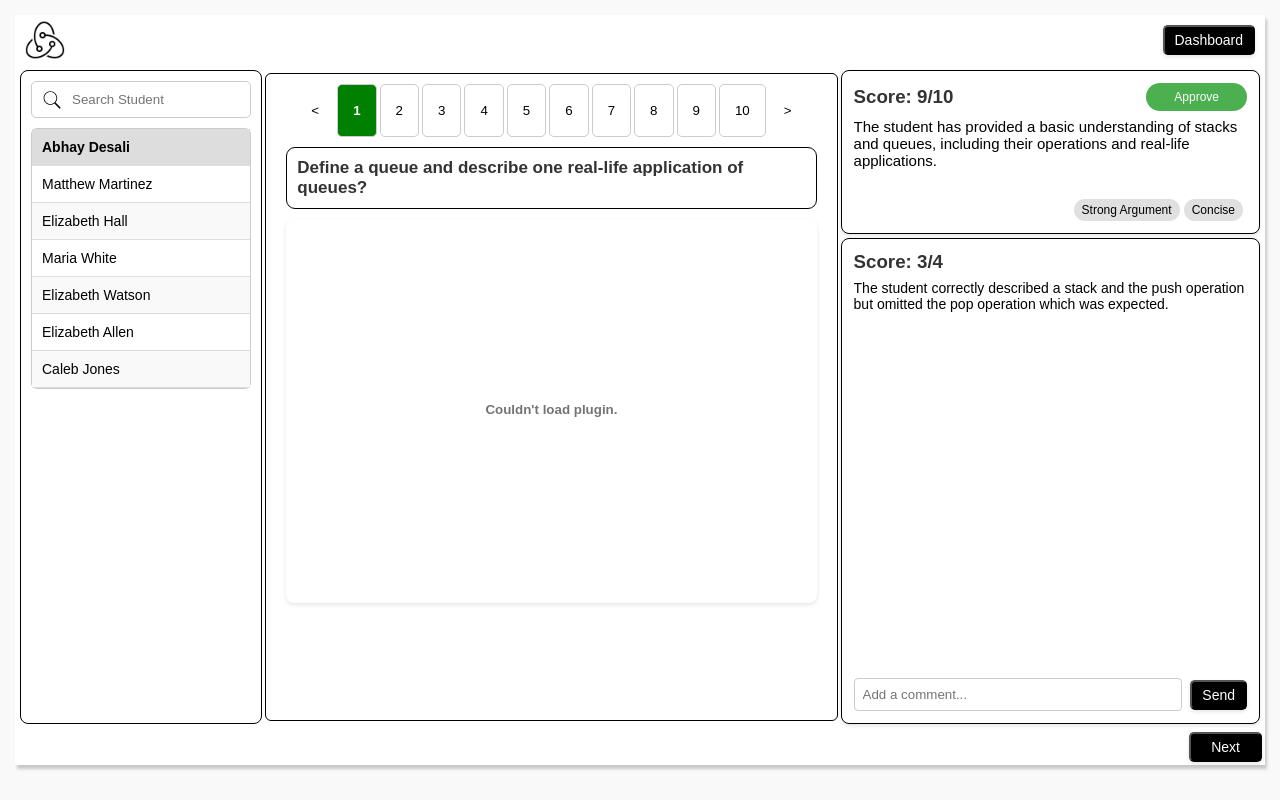
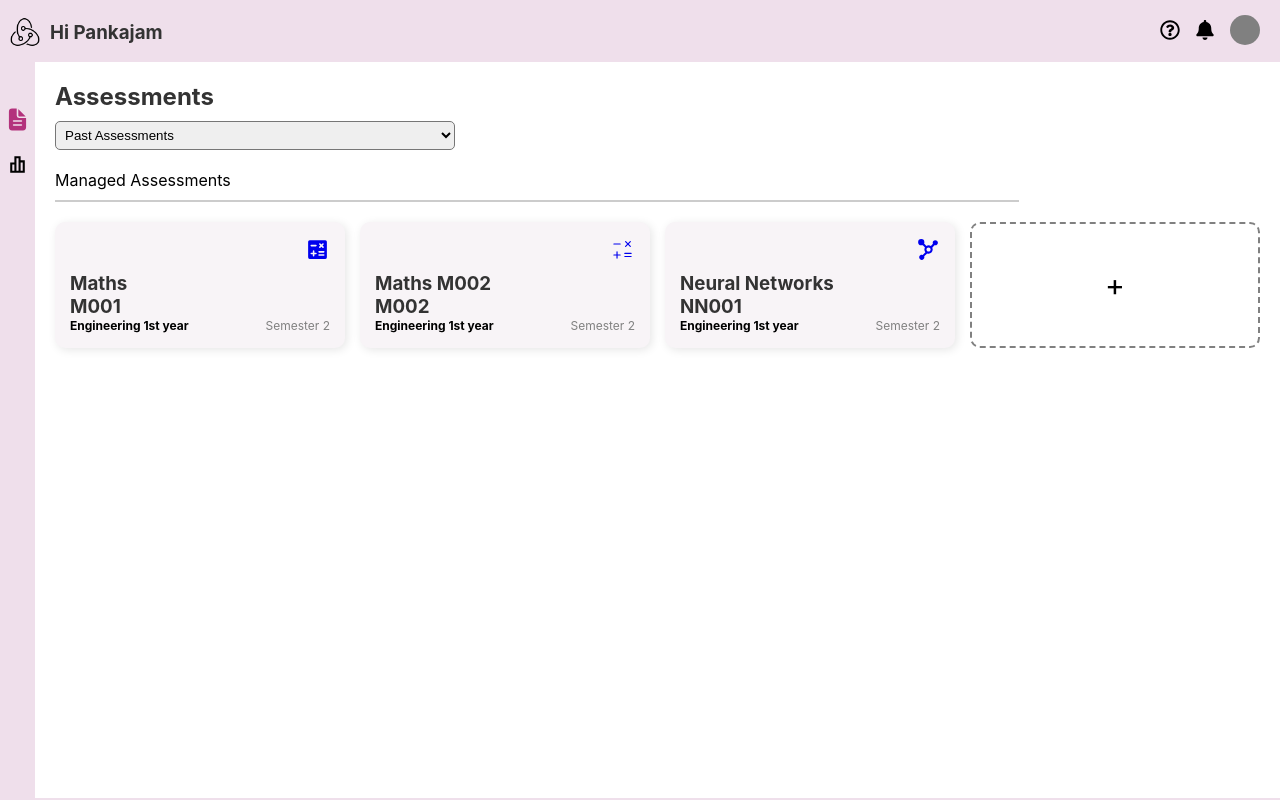
Before and after one commit to varshitha1422000/GradeMate, a React (Create React App) app: page / in a window 1280 px wide. Built offline with nearby package versions, Linux system fonts and the light colour scheme.

Commit message:
updated new design

```diff
--- a/package.json
+++ b/package.json
@@ -10,7 +10,9 @@
     "pdfjs-dist": "^4.10.38",
     "react": "^19.0.0",
     "react-dom": "^19.0.0",
+    "react-icons": "^5.4.0",
     "react-pdf": "^9.2.1",
+    "react-router-dom": "^7.1.5",
     "react-scripts": "5.0.1",
     "tailwindcss": "^1.8.3"
   },
--- a/src/App.css
+++ b/src/App.css
@@ -1,6 +1,9 @@
 .App{
-    background-color: #f9f9f9;
+    background: rgb(239 223 235);
     height: 100%;
     width: 100%;
     word-wrap: break-word;
+    .spacer{
+        display: flex;;
+    }
 }
--- a/src/App.jsx
+++ b/src/App.jsx
@@ -1,9 +1,17 @@
-import GradeDash from './components/GradeDashboard/GradeDash';
+import Shell from './components/Shell';
+import MastHead from './components/MastHead/MastHead';
+import SideBar from './components/SideBar/SideBar';
+
 import './App.css';
+
 function App() {
   return (
     <div className="App">
-      <GradeDash />
+      <MastHead/>
+      <div className="spacer">
+      <SideBar/>
+      <Shell/>
+      </div>
     </div>
   );
 }
--- a/src/components/GradeDashboard/GradeDash.css
+++ b/src/components/GradeDashboard/GradeDash.css
@@ -1,22 +1,22 @@
 .dashboard-content {
-    font-family: Arial, sans-serif;
-    background-color: #ffffff;
-    margin: 15px;
-    margin-bottom: 0;
-    box-shadow:  2px 4px 3px rgba(0, 0, 0, 0.2);
+  font-family: Arial, sans-serif;
+  width: -webkit-fill-available;
 }
 /* Dashboard Container */
 .dashboard-container {
-    display: flex;
     padding: 5px;
     height: 83vh;
+    display: grid;
+    grid-template-columns: repeat(3, 1fr);
+    grid-gap: 5px;
+    background: #fff;
   }
 
   /* Dashboard Header */
   .dashboard-header {
     display: flex;
     align-items: center;
-    justify-content: space-between;
+    gap: 715px;
     padding: 5px 10px;
   }
 
@@ -44,36 +44,14 @@
 
 
   /* Sidebar */
-  .sidebar {
-    width: 250px;
-    padding: 10px;
-    border-right: 1px solid #ddd;
-    border: 1.5px solid #000000;
-    border-radius: 8px;
-    ul{
-        list-style: none;
-    }
-  }
 
   .search-input {
-    width: 100%;
-    padding: 8px;
-    margin-bottom: 10px;
+    padding: 5px;
     border: 1px solid #ccc;
     border-radius: 5px;
-  }
-
-  .student-list{
-    border: .5px solid #ccc;
-    opacity: 1;
-    border-radius: 6px;
-    font-size: 14px;
-  }
-
-  .student-item {
-    padding: 10px;
+    width: 200px;
+    background: #f8f4f7;
     cursor: pointer;
-    border-bottom: 1px solid #ddd;
   }
 
   .student-item:nth-child(2n+1) {
@@ -86,21 +64,21 @@
   }
 
   /* Main Content */
-  .main-content {
+  .mainContent {
     flex: 1 1;
     padding: 0 20px;
-    border: 1px solid black;
     border-radius: 6px;
     margin: 3px;
+    background: #f8f4f7;
   }
 
   .question-title {
     font-size: 17px;
     font-weight: bold;
     margin-bottom: 10px;
-    border: 1px solid black;
     border-radius: 9px;
     padding: 10px;
+    background: #fff;
   }
 
   .answer-card {
@@ -120,16 +98,16 @@
 
   .questions button {
     padding: 18px 15px;
-    border: 1px solid #ccc;
     cursor: pointer;
     background: white;
     color: black;
     border-radius: 5px;
+    border: none;
   }
 
 
   .questions button.active {
-    background: green;
+    background: #652E73FF;
     color: white;
     font-weight: bold;
   }
@@ -148,7 +126,6 @@
     display: flex;
     flex-direction: column;
     gap: 4px;
-    width: 35%;
   }
 
   .score-panel-header{
@@ -156,11 +133,9 @@
     justify-content: space-between;
   }
   .score-panel, .sub-question-panel {
-    background-color: white;
     padding: 12px;
     border-radius: 8px;
-    box-shadow: 0px 2px 4px rgba(0, 0, 0, 0.1);
-    border: 1px solid black;
+    background: #f8f4f7;
   }
   .feedback{
     font-size: 15px;
@@ -189,7 +164,6 @@
   .tags {
     margin-top: 8px;
     display: flex;
-    justify-content: flex-end;
   }
 
   .tag {
@@ -200,8 +174,8 @@
     margin-right: 4px;
   }
 
-  .approve-button, .send-button, .next-button {
-    background-color: #4CAF50;
+  .approve-button, .send-button {
+    background: #652E73FF;
     color: white;
     border: none;
     padding: 7px 28px;
@@ -211,18 +185,82 @@
   }
 
   .approve-button:hover, .send-button:hover, .next-button:hover {
-    background-color: #45a049;
+    background-color: rgb(77, 32, 88);
+  }
+
+  .score-header {
+    display: flex;
+    justify-content: space-between;
+    align-items: center;
+    padding-bottom: 10px;
+    margin-bottom: 10px;
+    font-weight: bold;
+  }
+
+  .score-description {
+    color: #666;
+    font-size: 14px;
+    margin-bottom: 15px;
+  }
+
+  .score-item {
+    border-bottom: 1px solid #ddd;
+    padding: 10px;
+    margin-bottom: 10px;
+  }
+
+  .score-item h3 {
+    font-size: 14px;
+    font-weight: bold;
+    margin-bottom: 5px;
+  }
+
+  .score-item ul {
+    list-style-type: disc;
+    padding-left: 20px;
+    color: #666;
+    font-size: 14px;
+  }
+
+  .progress-container{
+    margin:20px;
+  }
+
+  .progress-bar {
+    width: 90%;
+    height: 8px;
+    background: #eee;
+    border-radius: 4px;
+    overflow: hidden;
+    margin-top: 8px;
+    margin-left: 17px;
+  }
+
+  .progress {
+    width: 88%;
+    height: 100%;
+    background: #6a0dad;
+  }
+
+  .score-item-content{
+    display: grid;
+    grid-template-columns: repeat(2, 1fr);
   }
 
   /* Chat Section */
 
-  .chat-container {
+  .chat-panel {
     display: flex;
     flex-direction: column;
+    justify-content: center;
+    background: #f8f4f7;
   }
 
-  .chat-box {
-    height: 200px;
+  .chat-header{
+    justify-items: center;
+  }
+
+  .chat-history {
     overflow-y: auto;
     display: flex;
     flex-direction: column;
@@ -254,13 +292,14 @@
     align-items: center;
     gap: 8px;
     margin-top: 12px;
+    justify-content: center;
   }
 
   .comment-section input {
-    flex: 1;
     padding: 8px;
     border: 1px solid #ccc;
     border-radius: 4px;
+    width: 400px;
   }
 
   /* Footer */
--- a/src/components/GradeDashboard/GradeDash.jsx
+++ b/src/components/GradeDashboard/GradeDash.jsx
@@ -1,7 +1,6 @@
 import React, { useState } from "react";
 import './GradeDash.css';
 
-import  icon  from '../../img/icons8-logo-50.png';
 import search from '../../img/icons8-search.svg';
 
 const students = [
@@ -26,7 +25,6 @@ const Dashboard = () => {
   const [questionData, setQuestionData] = useState({
     score: 9,
     totalScore: 10,
-    feedback: "The student has provided a basic understanding of stacks and queues, including their operations and real-life applications.",
     subQuestions: [
       {
         score: 3,
@@ -62,41 +60,24 @@ const Dashboard = () => {
   return (
     <div className="dashboard-content">
         <div className="dashboard-header">
-            <img src={icon} alt="submit-icon" />
-            <button className="primary-button dashboard-button">Dashboard</button>
+            <h2>Maths M001</h2>
+            <aside className="selectStudent">
+                <select
+                    value={selectedStudent}
+                    onChange={(e) => handleSelect(e.target.value)}
+                    className="search-input"
+                 >
+                {filteredStudents.map((student) => (
+                <option className= "student-item" key={student} value={student}>
+                {student}
+                </option>
+                ))}
+                </select>
+            </aside>
         </div>
         <div className="dashboard-container">
-            {/* Sidebar */}
-            <aside className="sidebar">
-                <input
-                type="text"
-                placeholder="Search Student"
-                className="search-input"
-                value={searchTerm}
-                onChange={handleSearch}
-                style={{
-                    backgroundImage: `url(${search})`,
-                    backgroundPosition: '10px',
-                    backgroundRepeat: 'no-repeat',
-                    backgroundSize: '20px',
-                    padding: '10px 20px 10px 40px',
-                  }}
-                />
-                <ul className="student-list">
-                    {filteredStudents.map((student) => (
-                    <li
-                    key={student}
-                    className={`student-item ${selectedStudent === student ? "selected" : ""}`}
-                    onClick={()=>handleSelect(student)}
-                    >
-                    {student}
-                    </li>
-                    ))}
-                </ul>
-            </aside>
-
             {/* Main Content */}
-            <main className="main-content">
+            <main className="mainContent">
                 <div className="questions">
                 <button className="prev" style={{border: "none"}}>{'<'}</button>
                 {[...Array(10).keys()].map((num) => (
@@ -119,7 +100,7 @@ const Dashboard = () => {
                             src={process.env.PUBLIC_URL + "/pdf/cat.pdf#toolbar=0&navpanes=0&page=1&&navpanes=0&zoom=59"}
                             type="application/pdf"
                             width="100%"
-                            height="380"
+                            height="476vh"
                         />
                     </div>
                 </div>
@@ -134,7 +115,6 @@ const Dashboard = () => {
                         <h3>Score: {questionData.score}/{questionData.totalScore}</h3>
                         <button className="approve-button">Approve</button>
                     </div>
-                    <div className="feedback main">{questionData.feedback}</div>
                     <div className="tags">
                         <span className="tag">Strong Argument</span>
                         <span className="tag">Concise</span>
@@ -144,33 +124,68 @@ const Dashboard = () => {
                 {/* Sub Questions Panel */}
                 {questionData.subQuestions.map((sub, index) => (
                 <div className="sub-question-panel" key={index}>
-                    <div>
-                        <h3>Score: {sub.score}/{sub.totalScore}</h3>
-                        <div className="feedback sub">{sub.feedback}</div>
-                    </div>
-                    <div className="chat-container">
-                        <div className="chat-box">
-                            {chatHistory.map((chat, index) => (
-                                <div key={index} className= {`chat-message ${chat.isSystem}`}>{chat.text}</div>
-                            ))}
+                    <div className="score-card">
+                        <div className="score-header">
+                            <h2>Score for Q1.</h2>
+                            <span><h3>Score: {sub.score}/{sub.totalScore}</h3></span>
                         </div>
-                        <div className="comment-section">
-                            <input
-                            type="text"
-                            placeholder="Add a comment..."
-                            value={chatInput}
-                            onChange={(e) => setChatInput(e.target.value)}
-                            onKeyPress={(e)=>e.key === 'Enter' && handleSendChat()} />
-                            <button className="primary-button" onClick={handleSendChat}>Send</button>
+                        <p className="score-description">
+                          {sub.feedback}
+                        </p>
+                        {[...Array(4)].map((_, index) => (
+                            <div key={index} className="score-item">
+                                <div className="score-item-content">
+                                    <div>
+                                        <h3>Tempor dolor deserunt</h3>
+                                        <ul>
+                                            <li>Tempor dolor deserunt anim qui</li>
+                                            <li>duis elit ea laboris Lorem.</li>
+                                        </ul>
+                                    </div>
+                                    <div className="progress-container">
+                                        <div className="progress-bar">
+                                        <div className="progress"></div>
+                                    </div>
+                                </div>
+                            </div>
                         </div>
-                    </div>
+                    ))}
+                </div>
                 </div>
                 ))}
             </div>
+
+            {/* Chat Panel */}
+            <div className="chat-panel">
+                <div className="chat-header">
+                    <h3>I'm Valli, What can I help with?</h3>
+                </div>
+                <div className="chat-history">
+                    {chatHistory.map((message, index) => (
+                    <div
+                        key={index}
+                        className={`chat-message ${message.isSystem}`}
+                    >
+                        {message.text}
+                    </div>
+                    ))}
+                </div>
+                <div className="comment-section">
+                    <input
+                    type="text"
+                    value={chatInput}
+                    onSubmit={ handleSendChat}
+                    onChange={(e) => setChatInput(e.target.value)}
+                    placeholder="Type a message..."
+                    onKeyPress={(e) => {
+                        if (e.key === "Enter") {
+                        handleSendChat();
+                        }
+                    }}
+                    />
+                </div>
+                </div>
             </div>
-                <div className="footer">
-                    <button className="primary-button next">Next</button>
-                </div>
             </div>
   );
 };
--- /dev/null
+++ b/src/components/MastHead/MastHead.css
@@ -0,0 +1,34 @@
+
+.mast-header {
+    display: flex;
+    justify-content: space-between;
+    padding: 15px 20px 15px 10px;
+  }
+
+.side-header{
+    padding-top: 2px;
+    display: flex;
+    gap: 10px;
+    img{
+        width: 30px;
+        height: 30px;
+    }
+}
+
+.icons {
+    display: flex;
+    gap: 15px;
+    cursor: pointer;
+    svg{
+        width: 20px;
+        height: 20px;
+        margin-top: 5px;
+    }
+}
+
+.profile-pic {
+    width: 30px;
+    height: 30px;
+    background: gray;
+    border-radius: 50%;
+  }
--- /dev/null
+++ b/src/components/MastHead/MastHead.jsx
@@ -0,0 +1,23 @@
+import React from "react";
+
+import { FaRegQuestionCircle, FaBell } from "react-icons/fa";
+import  icon  from '../../img/icons8-logo-50.png';
+
+import './MastHead.css';
+
+
+export default function MastHead() {
+    return (
+        <div className="mast-header">
+            <div className="side-header">
+                <img src={icon} alt="app-icon" />
+                <h3>Hi Pankajam</h3>
+            </div>
+            <div className="icons">
+                <FaRegQuestionCircle />
+                <FaBell />
+                <div className="profile-pic"></div>
+            </div>
+        </div>
+    );
+}
--- /dev/null
+++ b/src/components/Shell.jsx
@@ -0,0 +1,17 @@
+import React from 'react';
+import { BrowserRouter, Route, Routes } from 'react-router-dom';
+import GradeDash from './GradeDashboard/GradeDash';
+import TeacherDashboard from './TeacherDashboard/TeacherDashboard';
+
+const App = () => {
+  return (
+    <BrowserRouter>
+      <Routes>
+        <Route path="/gradedash" element={<GradeDash />} />
+        <Route path="/" element={<TeacherDashboard />} />
+      </Routes>
+    </BrowserRouter>
+  );
+};
+
+export default App;
--- /dev/null
+++ b/src/components/SideBar/SideBar.css
@@ -0,0 +1,64 @@
+.sidebar {
+    top: 65px;
+    left: 0;
+    height: 92vh;
+    transition: width 0.4s;
+    background: rgb(239 223 235);
+  }
+
+  .sidebar.expanded {
+    width: 300px;
+  }
+
+  .sidebar ul {
+    list-style: none;
+    padding: 0;
+    margin: 0;
+  }
+
+  .sidebar li {
+    padding: 5px;
+    cursor: pointer;
+  }
+
+  .sidebar li.active:hover {
+    background-color: #ccc;
+  }
+
+  .sidebar li.expanded {
+    padding-left: 30px;
+  }
+
+  .sidebar .expand-icon {
+    float: right;
+    cursor: pointer;
+  }
+
+  .sidebar .expanded-content {
+    padding-top: 10px;
+  }
+
+  .sidebar h2 {
+    margin-bottom: 20px;
+  }
+
+  .sidebar ul {
+    list-style: none;
+    padding: 0;
+  }
+
+  .sidebar li {
+    margin-bottom: 10px;
+    font-weight: bold;
+    display: flex;
+    gap: 6px;
+    svg{
+        width: 25px;
+        height: 25px;
+    }
+  }
+
+  .active{
+    cursor: pointer;
+    color: #b3327c;
+    }
--- /dev/null
+++ b/src/components/SideBar/SideBar.jsx
@@ -0,0 +1,43 @@
+
+import React from 'react';
+
+import { IoDocumentText } from "react-icons/io5";
+import { CgInsights } from "react-icons/cg";
+
+import './SideBar.css';
+
+export default function SideBar() {
+
+    const [expanded, setExpanded] = React.useState(false);
+
+    const toggleExpansion = () => {
+        setExpanded(!expanded);
+    };
+
+    return (
+        <div className={`sidebar ${expanded ? 'expanded' : ''}`}>
+              <nav>
+                <ul>
+                  <li className={expanded ? 'active expanded' : 'active'} onClick={toggleExpansion}>
+                    <IoDocumentText />
+                    {expanded && (
+                      <span>
+                      Assessments
+                      </span>
+                    )}
+                  </li>
+                  <li className={expanded ? 'expanded' : ''}>
+                    <CgInsights />
+                    {expanded && (
+                      <span>
+                        Insights
+                      </span>
+                    )}
+                  </li>
+                </ul>
+              </nav>
+            </div>
+    );
+
+
+}
--- /dev/null
+++ b/src/components/TeacherDashboard/TeacherDashboard.css
@@ -0,0 +1,89 @@
+.container {
+    display: flex;
+    background-color: #ffff;
+    width: -webkit-fill-available;
+  }
+
+  nav{
+    margin-top:40px
+  }
+
+  .main{
+    width: -webkit-fill-available;
+      select{
+        width: 400px;
+      }
+      .filter select {
+        padding: 5px;
+        margin-top: 10px;
+        border-radius: 5px;
+      }
+  }
+  .main-content {
+    background: #ffff;
+    padding: 20px;
+    border-top-left-radius: 10px;
+    height: 91vh;
+  }
+
+  .assessment-header{
+    margin: 20px 0;
+    .managed-assessments{
+        margin: 10px 0;
+    }
+  }
+
+  .assessments-grid {
+    display: grid;
+    grid-template-columns: repeat(auto-fill, minmax(250px, 1fr));
+    gap: 15px;
+    margin-top: 20px;
+  }
+
+  .card {
+    background: #f8f4f7;
+    padding: 15px;
+    border-radius: 10px;
+    box-shadow: 2px 2px 10px rgba(0, 0, 0, 0.1);
+    text-align: center;
+    cursor: pointer;
+    .title{
+        justify-items: left;
+    }
+
+    .card-footer{
+        display: flex;
+        justify-content: space-between;
+        .department{
+            font-weight: bold;
+            color: black;
+        }
+    }
+  }
+
+  .card .icon {
+    font-size: 30px;
+    margin-bottom: 10px;
+    display: flex;
+    justify-content: flex-end;
+    svg{
+        width: 25px;
+        height: 25px;
+    }
+  }
+
+  .card .department, .card .semester {
+    font-size: 12px;
+    color: gray;
+  }
+
+  .add-card {
+    display: flex;
+    justify-content: center;
+    align-items: center;
+    font-size: 30px;
+    background: white;
+    border: 2px dashed gray;
+    border-radius: 10px;
+    cursor: pointer;
+  }
--- /dev/null
+++ b/src/components/TeacherDashboard/TeacherDashboard.jsx
@@ -0,0 +1,96 @@
+import React from "react";
+
+import { IoDocumentText } from "react-icons/io5";
+import { CgInsights } from "react-icons/cg";
+import { PiMathOperationsFill } from "react-icons/pi";
+import { BiSolidNetworkChart } from "react-icons/bi";
+import { PiMathOperationsLight } from "react-icons/pi";
+import { FaAngleDown } from 'react-icons/fa';
+
+import './TeacherDashboard.css';
+import { Link } from "react-router-dom";
+
+const assessments = [
+  {
+    title: "Maths",
+    code: "M001",
+    department: "Engineering 1st year",
+    semester: "Semester 2",
+    icon: <PiMathOperationsFill />,
+  },
+  {
+    title: "Maths M002",
+    code: "M002",
+    department: "Engineering 1st year",
+    semester: "Semester 2",
+    icon: <PiMathOperationsLight />,
+  },
+  {
+    title: "Neural Networks",
+    code: "NN001",
+    department: "Engineering 1st year",
+    semester: "Semester 2",
+    icon: <BiSolidNetworkChart />
+  },
+];
+
+export default function AssessmentsPage() {
+
+  const [selectedFilter, setSelectedFilter] = React.useState("Past Assessments");
+
+  return (
+    <div className="container">
+      {/* Sidebar */}
+      {/* <div className="sidebar">
+        <nav>
+          <ul>
+            <li className="active"><IoDocumentText />Assessments</li>
+            <li><CgInsights />Insights</li>
+          </ul>
+        </nav>
+      </div> */}
+
+
+      <div className="main">
+        {/* Main Content */}
+        <div className="main-content">
+        <h2>Assessments</h2>
+
+        {/* Dropdown Filter */}
+        <div className="filter">
+          <select value={selectedFilter} onChange={(e) => setSelectedFilter(e.target.value)}>
+            <option>Past Assessments</option>
+            <option>Upcoming Assessments</option>
+          </select>
+        </div>
+
+        <div className="assessment-header">
+            <div className="managed-assessments">Managed Assessments</div>
+            <hr size="2" width="80%" color="#ccc"></hr>
+        </div>
+
+        {/* Assessment Cards */}
+        <div className="assessments-grid">
+          {assessments.map((assessment, index) => (
+            <div key={index} className="card">
+                <Link to = "/gradedash" style={{ textDecoration: 'none' }}>
+              <div className="icon">{assessment.icon}</div>
+              <div className="title">
+                <h3>{assessment.title}</h3>
+                <h3>{assessment.code}</h3>
+              </div>
+              <div className="card-footer">
+                <p className="department">{assessment.department}</p>
+                <p className="semester">{assessment.semester}</p>
+              </div>
+              </Link>
+            </div>
+          ))}
+          {/* Add New Card */}
+          <div className="add-card">+</div>
+        </div>
+      </div>
+    </div>
+    </div>
+  );
+}
```
Also changed, not shown: 1 other file (tests, documents, lock files or other folders).
